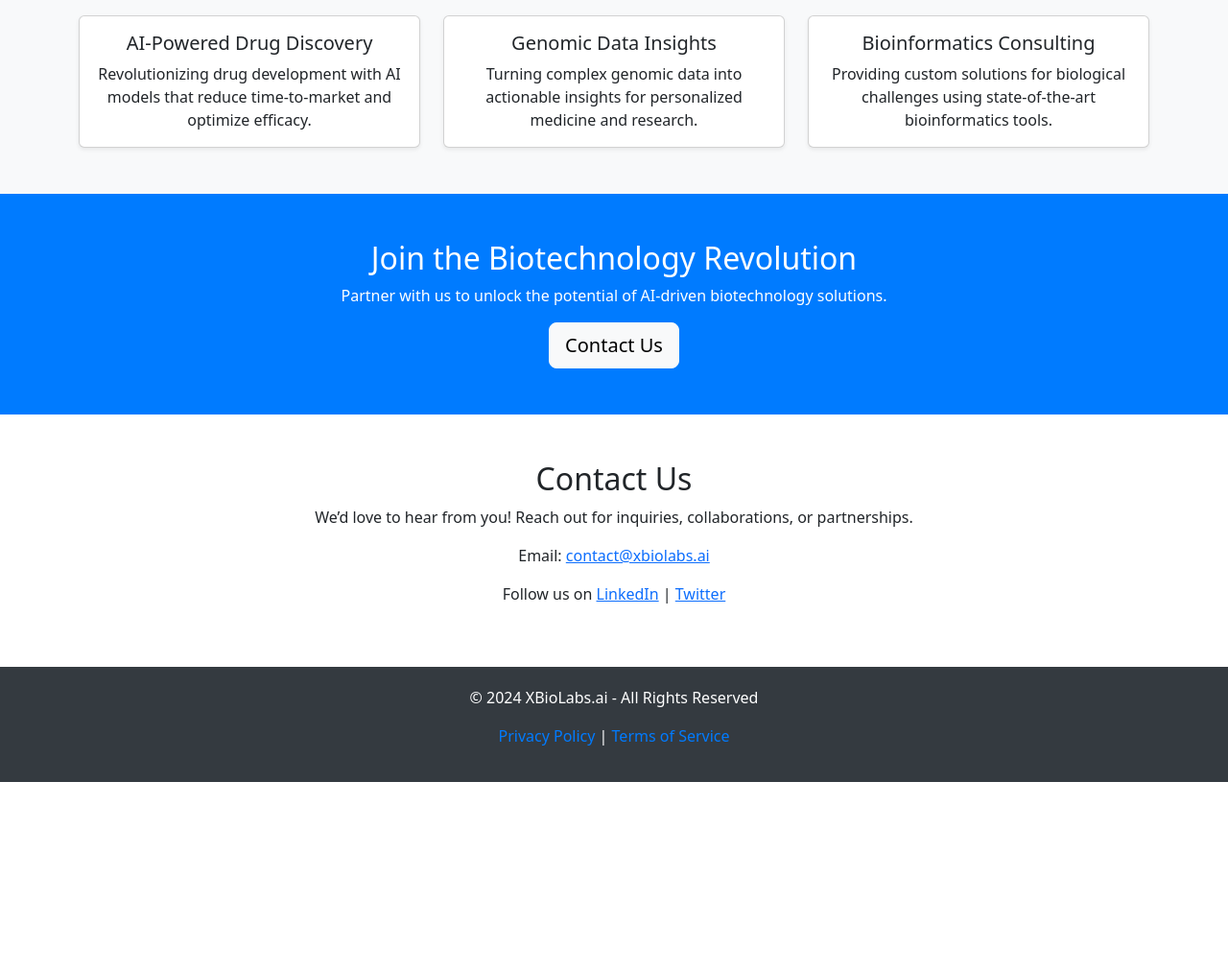
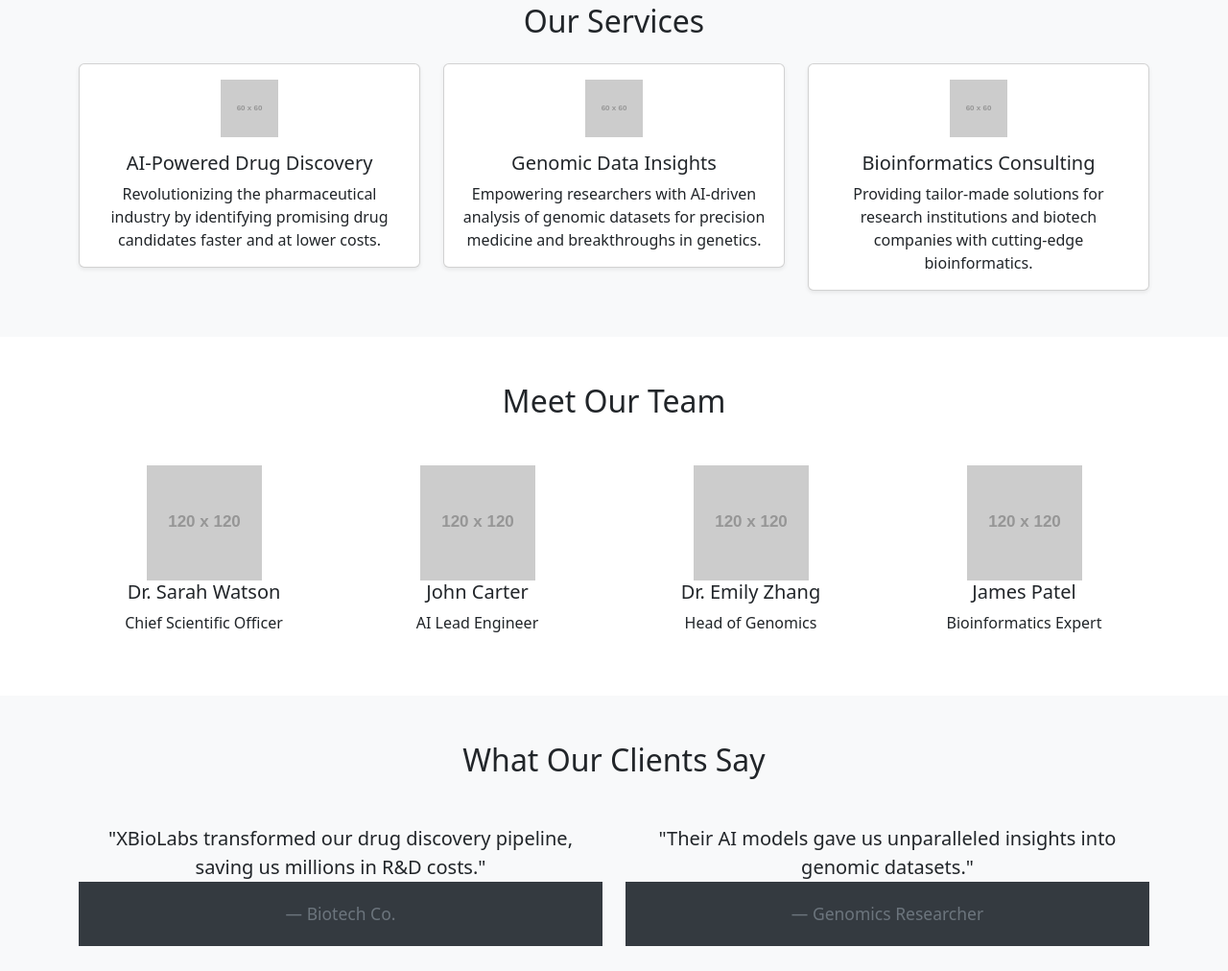
Before and after one commit to sabsgeo/xbiolabs.ai, a plain HTML site: page index.html in a window 1280 px wide. Shown: the part 800-1812 px from the top of the page at 96% size. Before the commit the page ends 1615 px from the top, so only its background shows below. Drawn offline with nearby package versions, Linux system fonts and the light colour scheme; placeholder pictures from the web are drawn by us.

Commit message:
Update index.html

```diff
--- a/index.html
+++ b/index.html
@@ -3,31 +3,28 @@
 <head>
   <meta charset="UTF-8">
   <meta name="viewport" content="width=device-width, initial-scale=1.0">
-  <meta name="description" content="XBioLabs.ai - Pioneering AI in Biotechnology">
-  <meta name="keywords" content="Biotechnology, Artificial Intelligence, Genomics, Drug Discovery, Bioinformatics">
+  <meta name="description" content="XBioLabs.ai - Pioneering AI in Biotechnology. Unlocking the potential of Artificial Intelligence to revolutionize drug discovery, genomics, and bioinformatics.">
+  <meta name="keywords" content="Biotechnology, Artificial Intelligence, Genomics, Drug Discovery, Bioinformatics, AI in Healthcare, Personalized Medicine">
   <meta name="author" content="XBioLabs.ai">
-  <title>XBioLabs.ai | Redefining Biotechnology with AI</title>
+  <title>XBioLabs.ai | Revolutionizing Biotechnology with AI</title>
   <link href="https://cdn.jsdelivr.net/npm/bootstrap@5.3.0/dist/css/bootstrap.min.css" rel="stylesheet">
   <style>
-    /* Custom Styles */
     .hero-section {
       background: linear-gradient(to right, #007BFF, #6610F2);
       color: #fff;
       text-align: center;
-      padding: 60px 20px;
+      padding: 80px 20px;
     }
     .hero-section h1 {
-      font-size: 3rem;
+      font-size: 3.5rem;
       font-weight: bold;
     }
     .hero-section p {
       font-size: 1.5rem;
     }
-    .service-item {
+    .service-item:hover {
+      transform: scale(1.05);
       transition: transform 0.3s ease;
-    }
-    .service-item:hover {
-      transform: translateY(-10px);
     }
     footer {
       background: #343a40;
@@ -42,6 +39,17 @@
     footer a:hover {
       text-decoration: underline;
     }
+    .icon {
+      width: 60px;
+      height: 60px;
+      margin-bottom: 15px;
+    }
+    .team img {
+      border-radius: 50%;
+      width: 120px;
+      height: 120px;
+      object-fit: cover;
+    }
   </style>
 </head>
 <body>
@@ -49,8 +57,8 @@
   <header class="hero-section">
     <div class="container">
       <h1>XBioLabs.ai</h1>
-      <p>Redefining Biotechnology with Artificial Intelligence</p>
-      <a href="#services" class="btn btn-light btn-lg mt-4">Explore Our Solutions</a>
+      <p>Transforming the Future of Biotechnology with Artificial Intelligence</p>
+      <a href="#services" class="btn btn-light btn-lg mt-4">Discover Our Innovations</a>
     </div>
   </header>
 
@@ -61,14 +69,14 @@
         <div class="col-md-6">
           <h2>About Us</h2>
           <p>
-            XBioLabs.ai is at the forefront of innovation, harnessing the power of artificial intelligence to transform biotechnology. From personalized healthcare solutions to advanced genomic research, we are shaping a smarter, healthier future.
+            XBioLabs.ai is a global leader in harnessing artificial intelligence to solve complex challenges in biotechnology. Our solutions empower researchers, clinicians, and industries to achieve groundbreaking results in drug discovery, genomics, and bioinformatics.
           </p>
           <p>
-            Our mission is to bridge the gap between AI and life sciences, delivering impactful solutions for humanity's most pressing biological challenges.
+            With a mission to bridge science and technology, we are committed to advancing personalized healthcare, reducing costs, and enhancing precision in medical research.
           </p>
         </div>
         <div class="col-md-6">
-          <img src="https://via.placeholder.com/500x300" alt="Biotech AI" class="img-fluid rounded">
+          <img src="https://via.placeholder.com/500x300" alt="About XBioLabs" class="img-fluid rounded">
         </div>
       </div>
     </div>
@@ -82,9 +90,10 @@
         <div class="col-lg-4 col-md-6">
           <div class="card service-item shadow-sm">
             <div class="card-body">
+              <img src="https://via.placeholder.com/60" alt="AI Icon" class="icon">
               <h5 class="card-title">AI-Powered Drug Discovery</h5>
               <p class="card-text">
-                Revolutionizing drug development with AI models that reduce time-to-market and optimize efficacy.
+                Revolutionizing the pharmaceutical industry by identifying promising drug candidates faster and at lower costs.
               </p>
             </div>
           </div>
@@ -92,9 +101,10 @@
         <div class="col-lg-4 col-md-6">
           <div class="card service-item shadow-sm">
             <div class="card-body">
+              <img src="https://via.placeholder.com/60" alt="Genomics Icon" class="icon">
               <h5 class="card-title">Genomic Data Insights</h5>
               <p class="card-text">
-                Turning complex genomic data into actionable insights for personalized medicine and research.
+                Empowering researchers with AI-driven analysis of genomic datasets for precision medicine and breakthroughs in genetics.
               </p>
             </div>
           </div>
@@ -102,9 +112,10 @@
         <div class="col-lg-4 col-md-6">
           <div class="card service-item shadow-sm">
             <div class="card-body">
+              <img src="https://via.placeholder.com/60" alt="Consulting Icon" class="icon">
               <h5 class="card-title">Bioinformatics Consulting</h5>
               <p class="card-text">
-                Providing custom solutions for biological challenges using state-of-the-art bioinformatics tools.
+                Providing tailor-made solutions for research institutions and biotech companies with cutting-edge bioinformatics.
               </p>
             </div>
           </div>
@@ -113,22 +124,53 @@
     </div>
   </section>
 
-  <!-- Call to Action Section -->
-  <section class="py-5 text-white" style="background-color: #007BFF;">
+  <!-- Team Section -->
+  <section class="py-5">
     <div class="container text-center">
-      <h2>Join the Biotechnology Revolution</h2>
-      <p>Partner with us to unlock the potential of AI-driven biotechnology solutions.</p>
-      <a href="mailto:contact@xbiolabs.ai" class="btn btn-light btn-lg">Contact Us</a>
+      <h2>Meet Our Team</h2>
+      <div class="row g-4 mt-4">
+        <div class="col-lg-3 col-md-6">
+          <img src="https://via.placeholder.com/120" alt="Team Member" class="team">
+          <h5>Dr. Sarah Watson</h5>
+          <p>Chief Scientific Officer</p>
+        </div>
+        <div class="col-lg-3 col-md-6">
+          <img src="https://via.placeholder.com/120" alt="Team Member" class="team">
+          <h5>John Carter</h5>
+          <p>AI Lead Engineer</p>
+        </div>
+        <div class="col-lg-3 col-md-6">
+          <img src="https://via.placeholder.com/120" alt="Team Member" class="team">
+          <h5>Dr. Emily Zhang</h5>
+          <p>Head of Genomics</p>
+        </div>
+        <div class="col-lg-3 col-md-6">
+          <img src="https://via.placeholder.com/120" alt="Team Member" class="team">
+          <h5>James Patel</h5>
+          <p>Bioinformatics Expert</p>
+        </div>
+      </div>
     </div>
   </section>
 
-  <!-- Contact Section -->
-  <section class="py-5">
+  <!-- Testimonials Section -->
+  <section class="py-5 bg-light">
     <div class="container text-center">
-      <h2>Contact Us</h2>
-      <p>We’d love to hear from you! Reach out for inquiries, collaborations, or partnerships.</p>
-      <p>Email: <a href="mailto:contact@xbiolabs.ai">contact@xbiolabs.ai</a></p>
-      <p>Follow us on <a href="#">LinkedIn</a> | <a href="#">Twitter</a></p>
+      <h2>What Our Clients Say</h2>
+      <div class="row g-4 mt-4">
+        <div class="col-lg-6">
+          <blockquote class="blockquote">
+            <p>"XBioLabs transformed our drug discovery pipeline, saving us millions in R&D costs."</p>
+            <footer class="blockquote-footer">Biotech Co.</footer>
+          </blockquote>
+        </div>
+        <div class="col-lg-6">
+          <blockquote class="blockquote">
+            <p>"Their AI models gave us unparalleled insights into genomic datasets."</p>
+            <footer class="blockquote-footer">Genomics Researcher</footer>
+          </blockquote>
+        </div>
+      </div>
     </div>
   </section>
 
```
